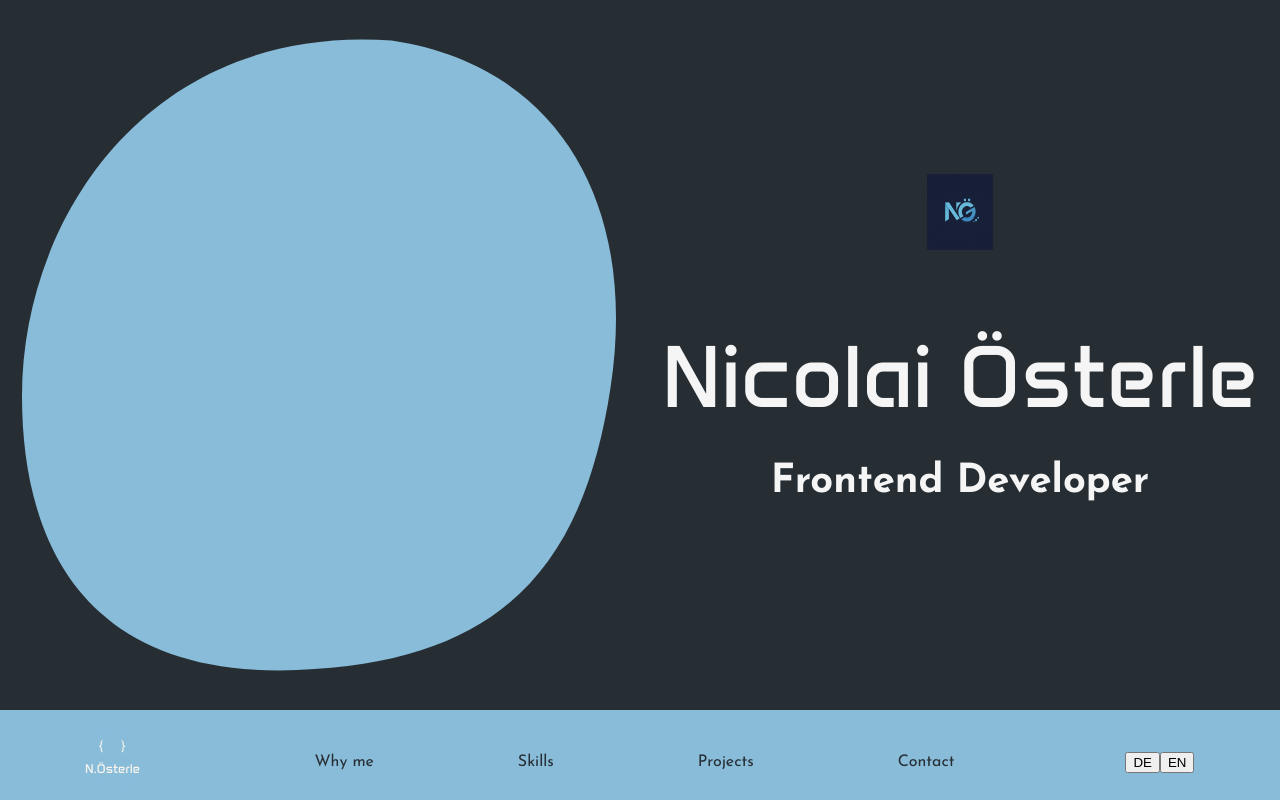
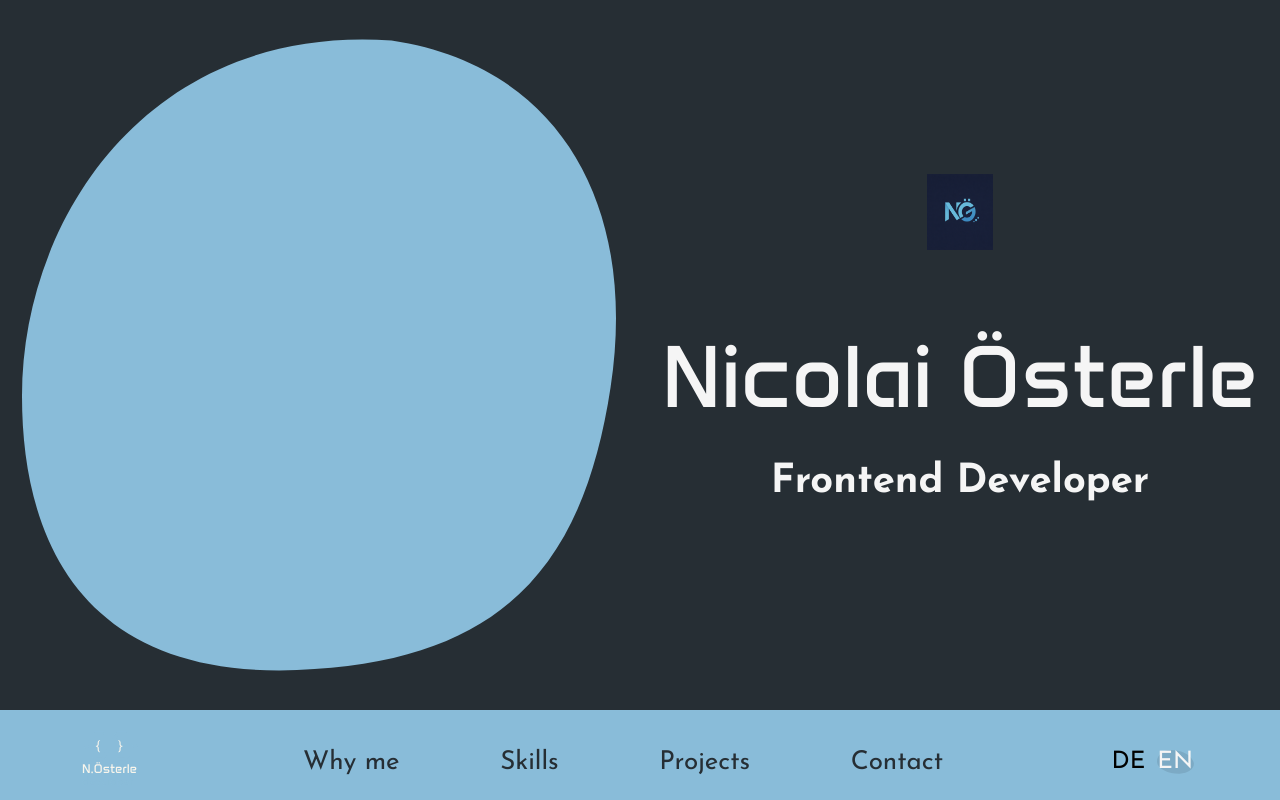
Before and after one commit to SilverBlure/portfoli, an Angular app: page / in a window 1280 px wide. Shown: the top 800 px of the page. Built offline with nearby package versions, Linux system fonts and the light colour scheme.

Commit message:
add ger eng background

```diff
--- a/src/app/shared/navbar/navbar.component.html
+++ b/src/app/shared/navbar/navbar.component.html
@@ -24,7 +24,7 @@
 
     </div>
     <div class="buttonContainer">
-        <button [class.active]="languageButton === 'ger'">DE</button>
-        <button [class.active]="languageButton === 'en'">EN</button>
+        <button [ngClass]="{'backgroundimg': state === 'ger' }" (click)="setLanguageState('ger')">DE</button>
+        <button [ngClass]="{'backgroundimg': state === 'eng' }" (click)="setLanguageState('eng')">EN</button>
     </div>
 </div>
--- a/src/app/shared/navbar/navbar.component.scss
+++ b/src/app/shared/navbar/navbar.component.scss
@@ -1,11 +1,10 @@
-
-@mixin center{
+@mixin center {
     display: flex;
     justify-content: center;
     align-items: center;
 }
 
-.navbar{
+.navbar {
     height: 104px;
     width: 100%;
     background-color: #89bcd9;
@@ -16,21 +15,48 @@
 
 }
 
-.actionButtonContainer{
+.actionButtonContainer {
     @include center;
     width: 50%;
     font-family: 'josefine';
+    font-size: 26px;
     justify-content: space-between;
-    color: #262E34
+    color: #262E34;
+
+    >div {
+        :hover {
+            color: whitesmoke;
+        }
+    }
 }
 
 
 
-.buttonContainer{
-@include    center;
+
+.buttonContainer {
+    width: 92px;
+    height: 31px;
+    @include center;
+    >button{
+        font-family: 'josefine';
+        font-size: 24px;
+    background-color: transparent;
+    border: none;
+    }
+    >button:hover{
+        color: whitesmoke;
+    }
 }
 
-img{
+img {
     width: 58px;
     height: 72px;
 }
+
+.backgroundimg{
+    background-image: url('./../../../assets/navbar/Ellipse\ 24.svg') ;
+    background-repeat: no-repeat;
+    background-position: center;
+    background-size: center center;
+    color: whitesmoke;
+}
--- a/src/app/shared/navbar/navbar.component.ts
+++ b/src/app/shared/navbar/navbar.component.ts
@@ -1,22 +1,22 @@
 import { Component } from '@angular/core';
+import { CommonModule } from '@angular/common';
 
 @Component({
   selector: 'app-navbar',
   standalone: true,
-  imports: [],
+  imports: [CommonModule],
   templateUrl: './navbar.component.html',
   styleUrl: './navbar.component.scss'
 })
 export class NavbarComponent {
 
-
-  languageButton :  'eng' | 'ger' = 'ger';
+  state: 'eng' | 'ger' = 'eng'
 
 
-
-
-
-
-
+    setLanguageState(pagestate: 'eng' | 'ger'){
+      if( pagestate !=  this.state){
+        this.state = pagestate
+      }
+    }
 
 }
```
Also changed, not shown: src/assets/navbar/Ellipse 24.svg (added).
